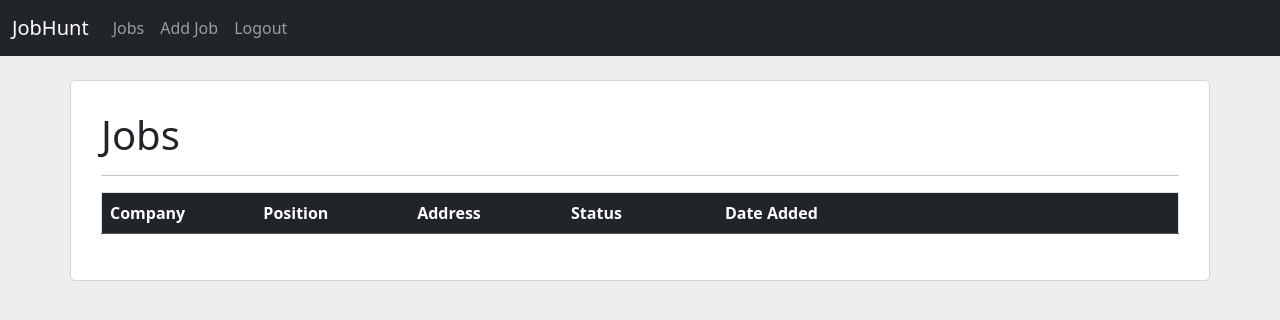
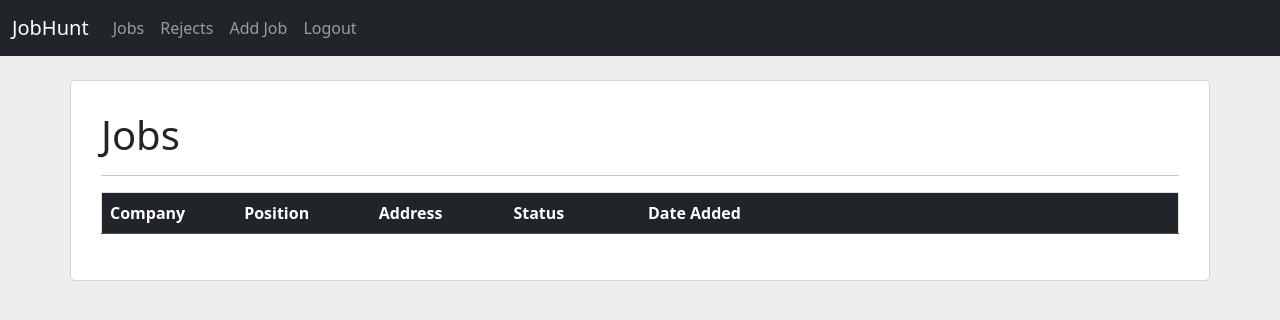
Before and after one commit to ColtanF/JobHunt, a Flask app: page /jobs in a window 1280 px wide. Shown: the top 320 px of the page. Run offline with Flask 2, Linux system fonts and the light colour scheme; the visitor is signed in with stand-in values (Sample User, id 1); data that the repository does not hold is empty; some libraries are stand-ins or nearby versions.

Commit message:
Added rejections page/db column.

```diff
--- a/app.py
+++ b/app.py
@@ -12,7 +12,8 @@ app.debug = True
 # Config MySql
 app.config['MYSQL_HOST'] = 'localhost'
 app.config['MYSQL_USER'] = 'root'
-app.config['MYSQL_PASSWORD'] = 'qwerQWER1234!@#$' # Change this to w/e your db password is
+# Change this to w/e your db password is
+app.config['MYSQL_PASSWORD'] = 'qwerQWER1234!@#$'
 app.config['MYSQL_DB'] = 'job_tracker_db'
 app.config['MYSQL_CURSORCLASS'] = 'DictCursor'
 
@@ -20,6 +21,8 @@ app.config['MYSQL_CURSORCLASS'] = 'DictCursor'
 mysql = MySQL(app)
 
 # Check if user logged in
+
+
 def isLoggedIn(f):
     @wraps(f)
     def wrap(*args, **kwargs):
@@ -30,12 +33,14 @@ def isLoggedIn(f):
             return redirect(url_for('login'))
     return wrap
 
+
 @app.route('/')
 def index():
     jobs = []
     if 'logged_in' in session:
         cur = mysql.connection.cursor()
-        result = cur.execute("SELECT * FROM jobs_tbl WHERE username = %s", [session["username"]])
+        result = cur.execute(
+            "SELECT * FROM jobs_tbl WHERE (username = %s AND rejected = False)", [session["username"]])
 
         jobs = list(cur.fetchall())
         jobs.sort(key=lambda x: x['rating'])
@@ -45,6 +50,7 @@ def index():
         cur.close()
     return render_template('index.html', jobs=jobs)
 
+
 @app.route('/jobs')
 @isLoggedIn
 def jobs():
@@ -52,7 +58,8 @@ def jobs():
     cur = mysql.connection.cursor()
 
     # Grab all of the jobs
-    result = cur.execute("SELECT * FROM jobs_tbl WHERE username = %s", [session["username"]])
+    result = cur.execute(
+        "SELECT * FROM jobs_tbl WHERE (username = %s AND rejected = False)", [session["username"]])
     jobs = cur.fetchall()
 
     cur.close()
@@ -60,17 +67,34 @@ def jobs():
     return render_template('jobs.html', jobs=jobs)
 
 
+@app.route('/rejects')
+@isLoggedIn
+def rejects():
+    # Retrieve jobs postings from which I've been rejected.
+    cur = mysql.connection.cursor()
+
+    # Grab the jobs where rejected=True
+    result = cur.execute(
+        "SELECT * FROM jobs_tbl WHERE (username = %s and rejected = TRUE)", [session["username"]])
+    jobs = cur.fetchall()
+    cur.close()
+    return render_template('jobs.html', jobs=jobs, rejects=True)
+
+
 class JobForm(Form):
     company = StringField('Company Name', [validators.Length(min=1, max=100)])
     position = StringField('Position', [validators.Length(min=10, max=200)])
-    companyInfo = TextAreaField('Company Description', [validators.Length(min=1)])
-    positionInfo = TextAreaField('Position Description', [validators.Length(min=1)])
+    companyInfo = TextAreaField('Company Description', [
+                                validators.Length(min=1)])
+    positionInfo = TextAreaField('Position Description', [
+                                 validators.Length(min=1)])
     reqsIMeet = TextAreaField('Requirements I meet')
     reqsIDontMeet = TextAreaField('Requirements I don\'t meet')
     address = StringField('Address', [validators.Length(min=1, max=300)])
     links = TextAreaField('Links')
     salary = StringField('Salary', [validators.Length(max=200)])
     status = StringField('Status', [validators.Length(min=1, max=200)])
+
 
 @app.route('/add_job', methods=["GET", "POST"])
 @isLoggedIn
@@ -91,7 +115,7 @@ def add_job():
         # Add the job to the DB
         cur = mysql.connection.cursor()
 
-        cur.execute("INSERT INTO jobs_tbl(company, position, companyInfo, positionInfo, reqsIMeet, reqsIDontMeet, salary, address, links, status, username, rating) VALUES(%s, %s, %s, %s, %s, %s, %s, %s, %s, %s, %s, 0)",
+        cur.execute("INSERT INTO jobs_tbl(company, position, companyInfo, positionInfo, reqsIMeet, reqsIDontMeet, salary, address, links, status, username, rating, rejected) VALUES(%s, %s, %s, %s, %s, %s, %s, %s, %s, %s, %s, 0, false)",
                     (company, position, companyInfo, positionInfo, reqsIMeet, reqsIDontMeet, salary, address, links, status, session["username"]))
 
         mysql.connection.commit()
@@ -101,6 +125,7 @@ def add_job():
         return redirect(url_for("jobs"))
 
     return render_template('add_job.html', form=form)
+
 
 @app.route('/delete_job/<string:id>', methods=["POST"])
 @isLoggedIn
@@ -113,6 +138,21 @@ def delete_job(id):
 
     flash("Job deleted.", "success")
     return redirect(url_for('jobs'))
+
+
+@app.route('/rejected/<string:id>', methods=["POST"])
+@isLoggedIn
+def rejected(id):
+    # Set rejection flag to true in the db
+    cur = mysql.connection.cursor()
+    result = cur.execute(
+        "UPDATE jobs_tbl SET rejected = True WHERE id = %s", [id])
+    mysql.connection.commit()
+    cur.close()
+
+    flash("Job moved to rejected. You'll get 'em next time!", "success")
+    return redirect(url_for("jobs"))
+
 
 @app.route('/view_job/<string:id>', methods=['GET', 'POST'])
 @isLoggedIn
@@ -127,7 +167,8 @@ def view_job(id):
         ratingsForm = request.form
         if ratingsForm['stars']:
             cur = mysql.connection.cursor()
-            result = cur.execute("UPDATE jobs_tbl SET rating = %s WHERE id = %s", [ratingsForm['stars'], id])
+            result = cur.execute("UPDATE jobs_tbl SET rating = %s WHERE id = %s", [
+                                 ratingsForm['stars'], id])
             mysql.connection.commit()
             result = cur.execute("SELECT * FROM jobs_tbl WHERE id = %s", [id])
             job = cur.fetchone()
@@ -136,8 +177,8 @@ def view_job(id):
 
         return render_template('view_job.html', job=job)
 
+    return render_template('view_job.html', job=job)
 
-    return render_template('view_job.html', job = job)
 
 @app.route('/edit_job/<string:id>', methods=['GET', 'POST'])
 @isLoggedIn
@@ -172,7 +213,6 @@ def edit_job(id):
         status = request.form["status"]
         links = request.form["links"]
 
-
      # Add the job to the DB
         cur = mysql.connection.cursor()
 
@@ -191,6 +231,7 @@ def edit_job(id):
 
     return render_template('edit_job.html', job=job, form=form)
 
+
 class RegisterForm(Form):
     name = StringField('Name', [validators.Length(min=1, max=50)])
     username = StringField('Username', [validators.Length(min=4, max=25)])
@@ -201,7 +242,8 @@ class RegisterForm(Form):
     ])
     confirm = PasswordField('Confirm Password')
 
-@app.route('/register', methods = ["POST", "GET"])
+
+@app.route('/register', methods=["POST", "GET"])
 def register():
     form = RegisterForm(request.form)
     if request.method == "POST" and form.validate():
@@ -218,11 +260,13 @@ def register():
         mysql.connection.commit()
         data = cur.fetchall()
         if len(data) != 0:
-            flash("Account with username " + username + " already exists, please choose a different username.", "warning")
+            flash("Account with username " + username +
+                  " already exists, please choose a different username.", "warning")
             return render_template('register.html', form=form)
 
         # If the username is unique, add it to the database
-        cur.execute("INSERT INTO users(name,email,username,password) VALUES(%s, %s, %s, %s)", (name, email, username, password))
+        cur.execute("INSERT INTO users(name,email,username,password) VALUES(%s, %s, %s, %s)",
+                    (name, email, username, password))
 
         # Commit to db
         mysql.connection.commit()
@@ -232,6 +276,7 @@ def register():
 
         return redirect(url_for('index'))
     return render_template('register.html', form=form)
+
 
 @app.route('/login', methods=["POST", "GET"])
 def login():
@@ -245,7 +290,8 @@ def login():
         cur = mysql.connection.cursor()
 
         # Check for username
-        result = cur.execute("SELECT * FROM users WHERE username = %s", [username])
+        result = cur.execute(
+            "SELECT * FROM users WHERE username = %s", [username])
 
         if result > 0:
             # Get stored hash
@@ -274,6 +320,7 @@ def login():
 
     return render_template("login.html")
 
+
 @app.route('/logout')
 @isLoggedIn
 def logout():
@@ -281,7 +328,8 @@ def logout():
     flash("You are now logged out.", "success")
     return redirect(url_for('login'))
 
+
 if __name__ == "__main__":
     mysql_db_helper.checkAndMakeDB()
-    app.secret_key = "123abc" # Change this to something more secure
+    app.secret_key = "123abc"  # Change this to something more secure
     app.run(port=5004)
--- a/mysql_db_helper.py
+++ b/mysql_db_helper.py
@@ -31,6 +31,7 @@ tables['jobs_tbl'] = (
     "  links TEXT," +
     "  status VARCHAR(200)," +
     "  rating INT," +
+    "  rejected BOOLEAN," +
     "  username VARCHAR(30)," +
     "  create_date TIMESTAMP DEFAULT CURRENT_TIMESTAMP);"
 )
@@ -44,11 +45,12 @@ tables['users'] = (
     "  register_date TIMESTAMP DEFAULT CURRENT_TIMESTAMP);"
 )
 
+
 def checkAndMakeDB():
     db_connection = mysql.connector.connect(
-        host="localhost", # replace with wherever you host your db
-        user="coltan", # replace with your username
-        password="qwerQWER1234!@#$" # replace with a real password
+        host="localhost",  # replace with wherever you host your db
+        user="coltan",  # replace with your username
+        password="qwerQWER1234!@#$"  # replace with a real password
     )
     db_cursor = db_connection.cursor()
 
--- a/templates/includes/_navbar.html
+++ b/templates/includes/_navbar.html
@@ -10,6 +10,9 @@
           {% if session.logged_in %}
           <li class="nav-item">
             <a class="nav-link" href="/jobs">Jobs</a>
+          </li>
+          <li class="nav-item">
+            <a href="/rejects" class="nav-link">Rejects</a>
           </li>
           <li class="nav-item">
             <a class="nav-link" href="/add_job">Add Job</a>
--- a/templates/jobs.html
+++ b/templates/jobs.html
@@ -1,6 +1,10 @@
 {% extends 'layout.html' %}
 {% block body %}
+{% if not rejects %}
 <h1>Jobs</h1>
+{% else %}
+<h1>Rejects</h1>
+{% endif %}
 <hr>
 <table class="table table-striped table-hover">
     <thead class="table-dark">
@@ -13,6 +17,9 @@
             <th>Date Added</th>
             <th></th>
             <th></th>
+            {% if not rejects %}
+            <th></th>
+            {% endif %}
         </tr>
     </thead>
     {% for job in jobs %}
@@ -30,6 +37,14 @@
                 <input aria-label="delete" type="submit" value= "Delete" class="btn btn-danger">
             </form>
         </td>
+        {% if not rejects %}
+        <td>
+            <form action="{{url_for('rejected', id=job.id)}}" method="POST">
+                <input type="hidden" name="_method" value="REJECTED">
+                <input aria-label="rejected" type="submit" class="btn btn-danger float-left" value="Rejected">
+            </form>
+        </td>
+        {% endif %}
     </tr>
     {% endfor %}
 
```
